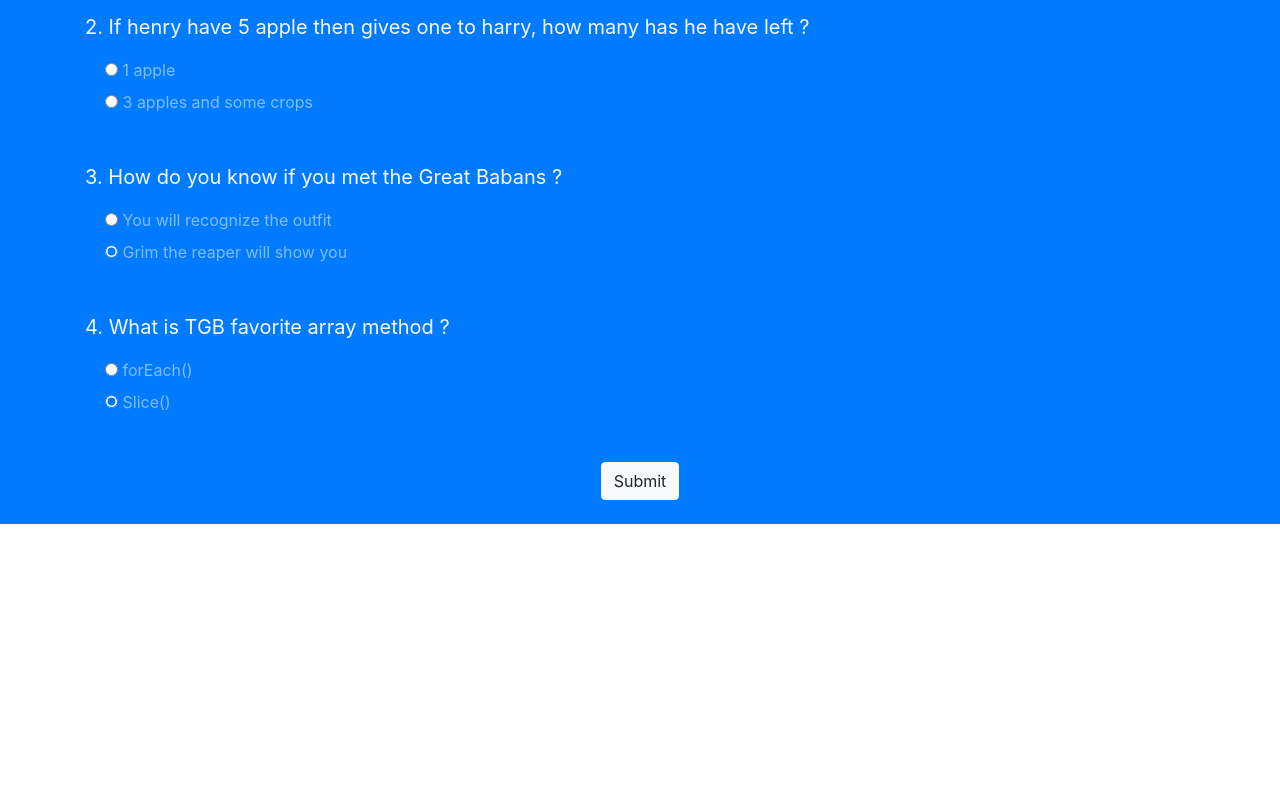
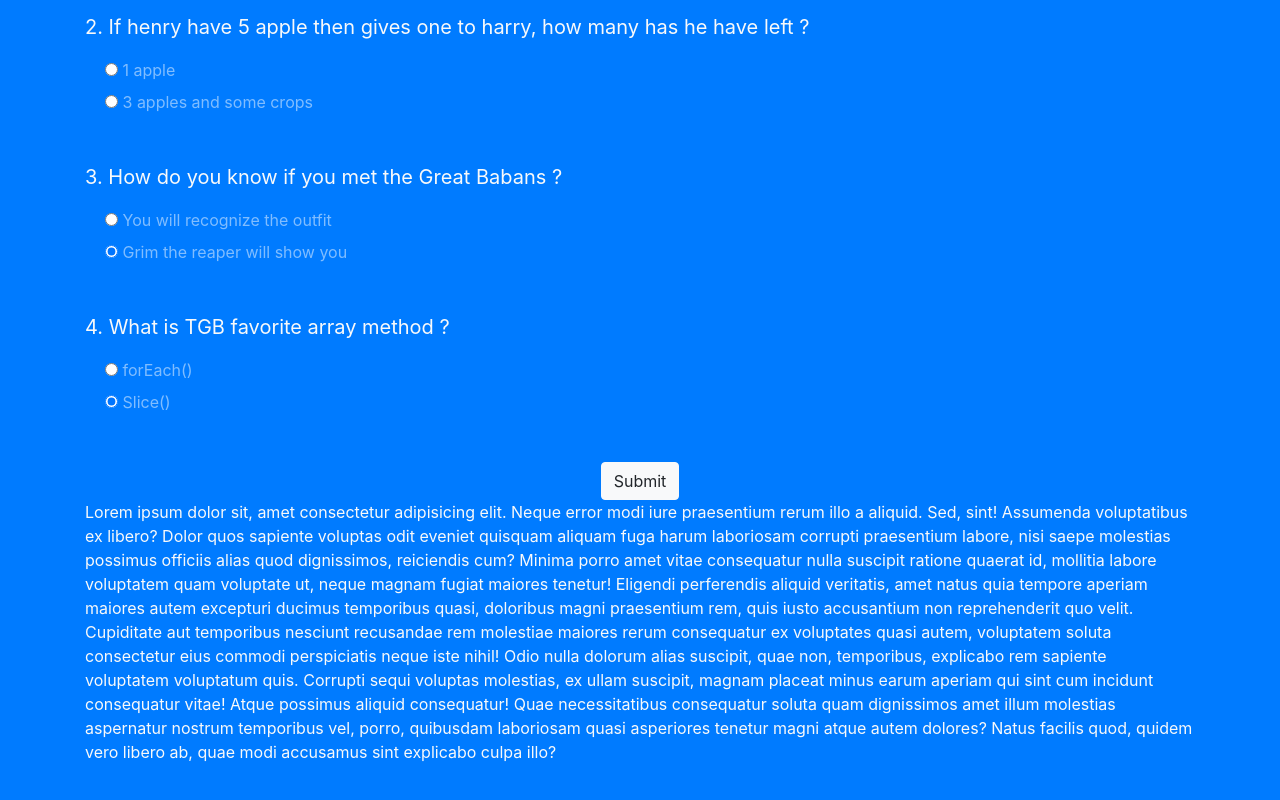
Before and after one commit to herraphfx/mcq, a plain HTML site: page index.html in a window 1280 px wide. Shown: the part 463-1263 px from the top of the page. Before the commit the page ends 987 px from the top, so only its background shows below. Drawn offline with nearby package versions, Linux system fonts and the light colour scheme.

Commit message:
changes made to branch

```diff
--- a/index.html
+++ b/index.html
@@ -93,7 +93,8 @@
           <div class="text-center">
             <input type="submit" class="btn btn-light" />
           </div>
-        </form>
+        </quiz-form>
+        <p>Lorem ipsum dolor sit, amet consectetur adipisicing elit. Neque error modi iure praesentium rerum illo a aliquid. Sed, sint! Assumenda voluptatibus ex libero? Dolor quos sapiente voluptas odit eveniet quisquam aliquam fuga harum laboriosam corrupti praesentium labore, nisi saepe molestias possimus officiis alias quod dignissimos, reiciendis cum? Minima porro amet vitae consequatur nulla suscipit ratione quaerat id, mollitia labore voluptatem quam voluptate ut, neque magnam fugiat maiores tenetur! Eligendi perferendis aliquid veritatis, amet natus quia tempore aperiam maiores autem excepturi ducimus temporibus quasi, doloribus magni praesentium rem, quis iusto accusantium non reprehenderit quo velit. Cupiditate aut temporibus nesciunt recusandae rem molestiae maiores rerum consequatur ex voluptates quasi autem, voluptatem soluta consectetur eius commodi perspiciatis neque iste nihil! Odio nulla dolorum alias suscipit, quae non, temporibus, explicabo rem sapiente voluptatem voluptatum quis. Corrupti sequi voluptas molestias, ex ullam suscipit, magnam placeat minus earum aperiam qui sint cum incidunt consequatur vitae! Atque possimus aliquid consequatur! Quae necessitatibus consequatur soluta quam dignissimos amet illum molestias aspernatur nostrum temporibus vel, porro, quibusdam laboriosam quasi asperiores tenetur magni atque autem dolores? Natus facilis quod, quidem vero libero ab, quae modi accusamus sint explicabo culpa illo?</p>
       </div>
     </div>
     <script src="app.js"></script>
```
